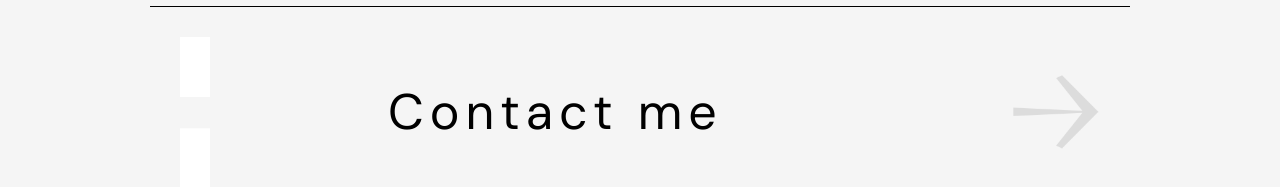
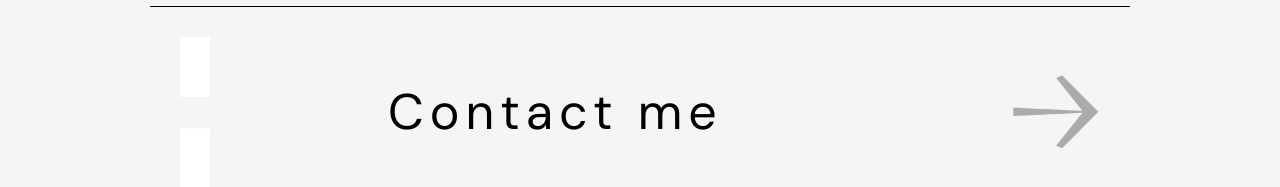
Before and after one commit to MOHRE1/AndreSantos_Portfolio, an Angular app: page / in a window 1280 px wide. Shown: the part 4764-4951 px from the top of the page. Built offline with nearby package versions, Linux system fonts and the light colour scheme.

Commit message:
Animation arrow

```diff
--- a/src/app/Components/email/email.component.css
+++ b/src/app/Components/email/email.component.css
@@ -28,7 +28,18 @@ input, textarea{
   letter-spacing: 2px;
   padding-left: 25px;
   font-size: 20px;
+}
 
+input:focus, textarea:focus{
+  outline:none;
+  border: 2px solid #f5f5f5;
+  border-radius: 10px;
+  background: linear-gradient(to right, rgba(255, 255, 255, 1) 85%, rgba(255, 255, 255, 0));
+  resize: none;
+  color:#00000061 !important;
+  letter-spacing: 2px;
+  padding-left: 25px;
+  font-size: 20px;
 }
 
 input::placeholder, textarea::placeholder{
@@ -63,12 +74,40 @@ button{
   transition: opacity 2s ease-in-out;
 }
 
-.invalid {
-  opacity: 0.1;
-  transition: opacity 2s ease-in-out;
+.line{
+   border-left:30px dashed white;
+
+ }
+
+/*Animation arrow*/
+@keyframes pulse {
+  0% {
+    transform: rotate(270deg) scale(1);
+    opacity: 1;
+  }
+  50% {
+    transform: rotate(270deg) scale(1.3);
+    opacity: 0.4;
+  }
+  100% {
+    transform: rotate(270deg) scale(1);
+    opacity: 1;
+  }
 }
 
-.line{
-  border-left:30px dashed white;
+button {
+  outline: none;
+  border: none;
+  background: none;
+  cursor: pointer;
+  transform: rotate(270deg); /* Ensure it starts rotated */
+  transition: opacity 0.5s ease-in-out;
+}
 
+.pulse {
+  animation: pulse 3s infinite ease-in-out;
 }
+
+.invalid {
+  opacity: 0.3; /* Faded when invalid */
+}
--- a/src/app/Components/email/email.component.html
+++ b/src/app/Components/email/email.component.html
@@ -6,7 +6,7 @@
       <span class="semi-tittle dmSans contactme" style="font-size: 50px; letter-spacing: 6px">
       Contact me
     </span>
-      <button type="submit" [disabled]="contactForm.invalid" class="hover-target" [ngClass]="{'invalid' : contactForm.invalid}">
+      <button type="submit" [disabled]="contactForm.invalid" class="hover-target" [ngClass]="{'invalid' : contactForm.invalid, 'pulse': contactForm.valid}">
         <img src="assets/arrow.png" alt="arrow" style="height: 85px">
       </button>
     </div>
```
